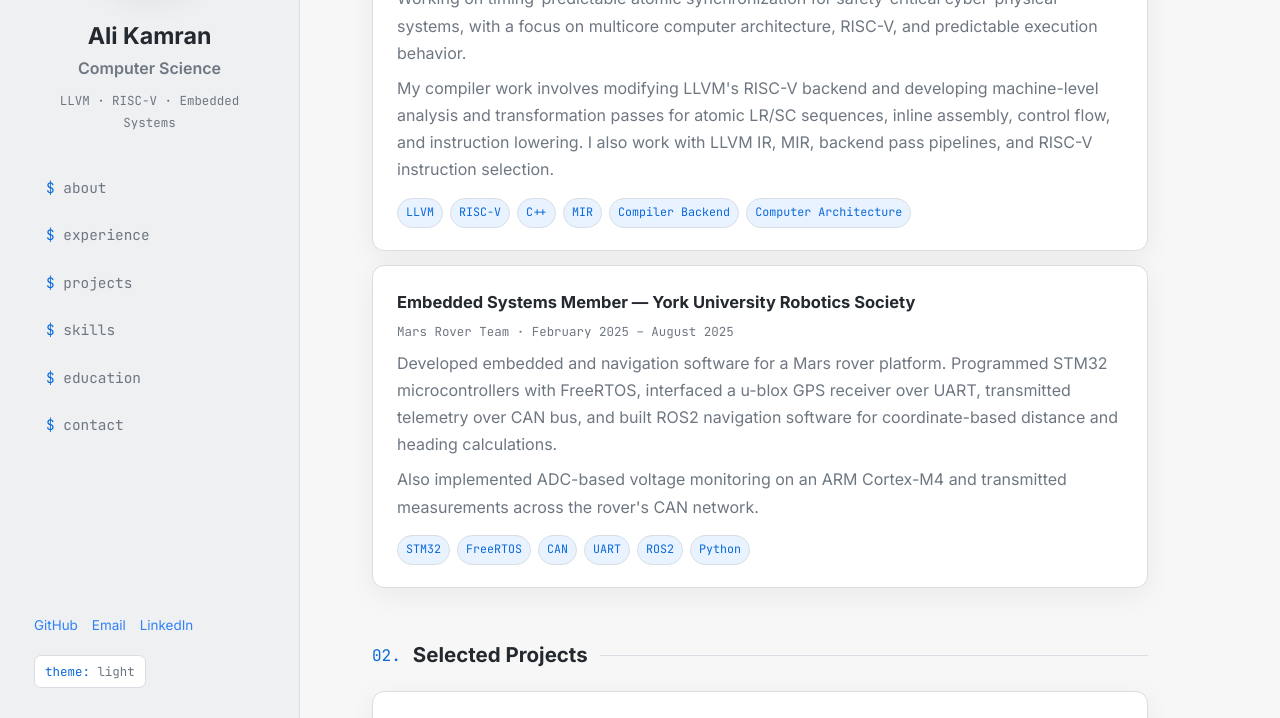
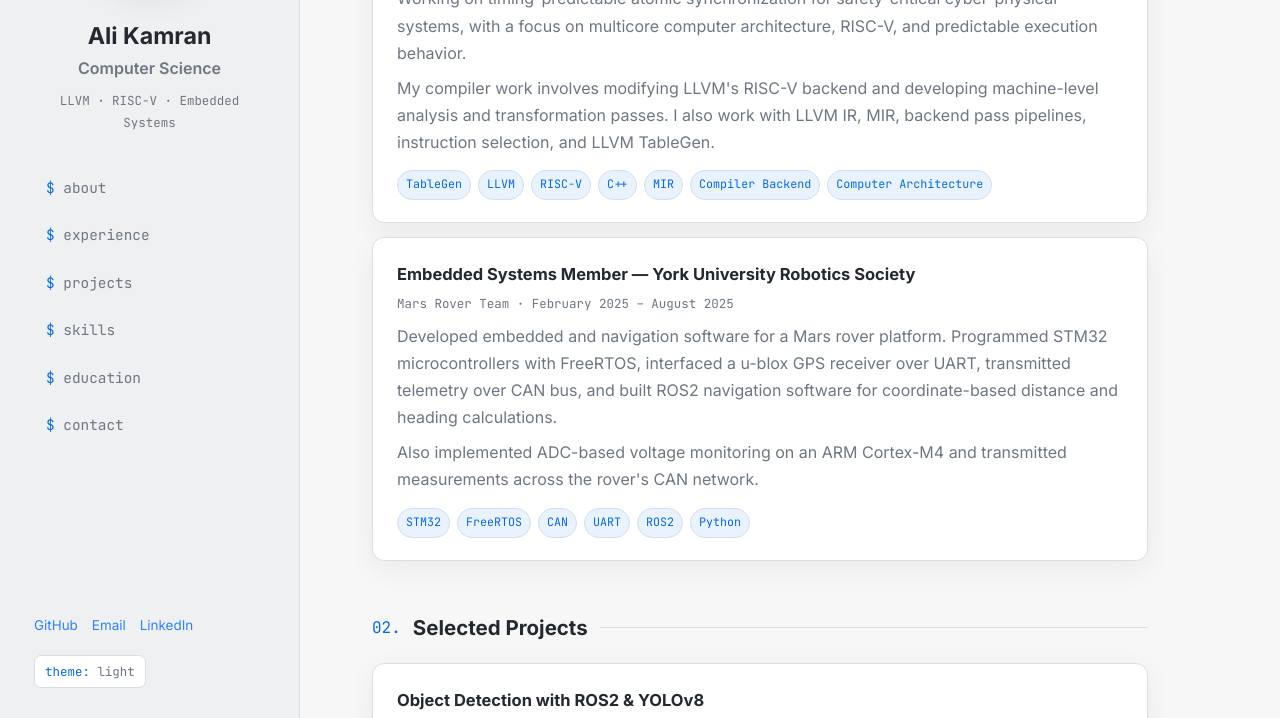
Before and after one commit to ilanarmak03/ilanarmak03.github.io, a Jekyll site: the page built from index.md, in a window 1280 px wide and 900 px high, scrolled down 475 px, cut to the strip 182-900 px from the top of the window. Built offline with Jekyll 4.4.1, drawn with Linux system fonts in a browser that asks for light colours; some of the changed text lies outside the part shown.

Commit message:
Updated content

```diff
--- a/index.md
+++ b/index.md
@@ -35,14 +35,15 @@ title: Ali Kamran
       RISC-V, and predictable execution behavior.
     </p>
 
-    <p>
-      My compiler work involves modifying LLVM's RISC-V backend and developing
-      machine-level analysis and transformation passes for atomic LR/SC sequences,
-      inline assembly, control flow, and instruction lowering. I also work with
-      LLVM IR, MIR, backend pass pipelines, and RISC-V instruction selection.
-    </p>
+	<p>
+	  My compiler work involves modifying LLVM's RISC-V backend and developing
+	  machine-level analysis and transformation passes. I also work with
+	  LLVM IR, MIR, backend pass pipelines, instruction selection, and LLVM
+	  TableGen.
+	</p>
 
     <div class="tags">
+      <span class="tag">TableGen</span>
       <span class="tag">LLVM</span>
       <span class="tag">RISC-V</span>
       <span class="tag">C++</span>
@@ -164,7 +165,7 @@ title: Ali Kamran
     <div class="card skill-group">
       <h3>systems[]</h3>
       <p>
-        LLVM, RISC-V, Linux, Git, compiler backends,
+        LLVM, LLVM TableGen, RISC-V, Linux, Git, compiler backends,
         machine-level analysis, LLVM IR, MIR
       </p>
     </div>
```
